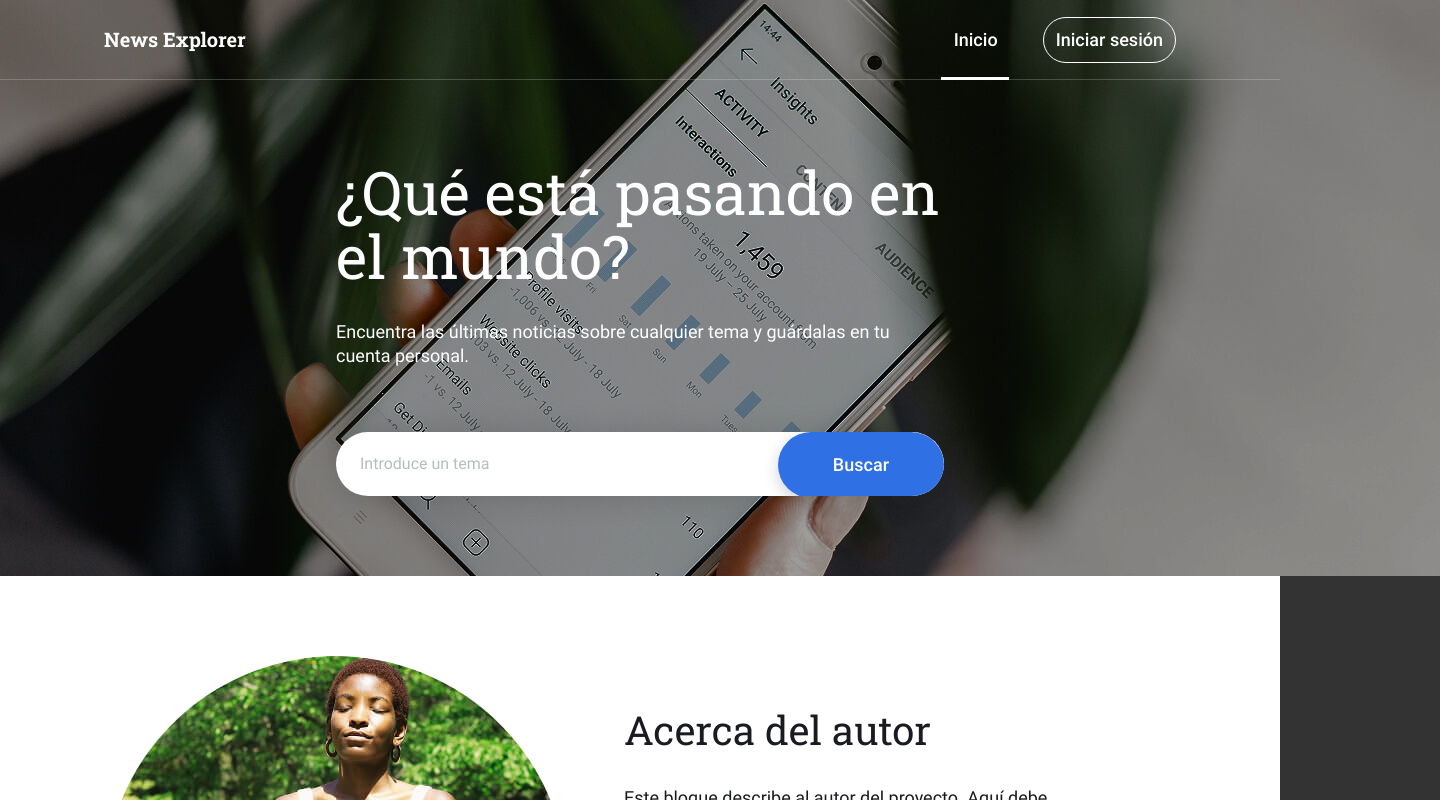
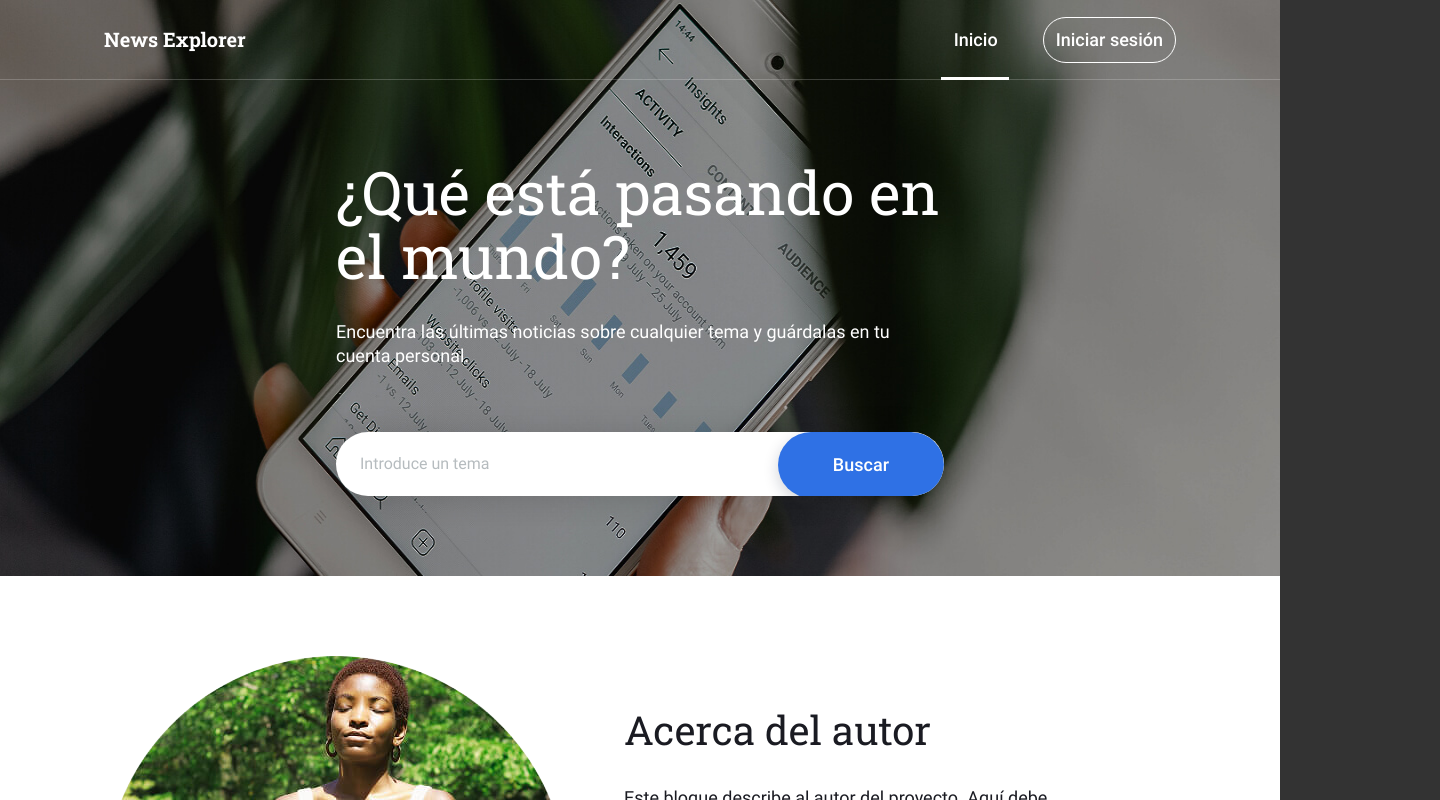
Before and after one commit to PacoZ2024/news-explorer-frontend, a React (Vite) app: page / in a window 1280 px wide. Shown: the top 800 px of the page, 1440 px wide, since content can reach past the window. Built offline with nearby package versions, Linux system fonts and the light colour scheme.

Commit message:
fix(Search Form): Se ajusta la imagen de fondo a su anchura para evitar scroll horizontal

```diff
--- a/src/components/SearchForm/SearchForm.css
+++ b/src/components/SearchForm/SearchForm.css
@@ -2,11 +2,17 @@
   color: #ffffff;
 }
 
-.searchform__image {
+.searchform__image-container {
+  max-width: 1440px;
   height: 576px;
   position: absolute;
   top: 0;
   z-index: -1;
+}
+
+.searchform__image {
+  width: 100%;
+  height: 576px;
 }
 
 .searchform__title {
--- a/src/components/SearchForm/SearchForm.jsx
+++ b/src/components/SearchForm/SearchForm.jsx
@@ -3,11 +3,13 @@ import backgroundSearch from '../../assets/images/background-search.jpg';
 export default function SearchForm() {
   return (
     <div className='searchform'>
-      <img
-        className='searchform__image'
-        alt='Imagen de fondo para formulario de búsqueda'
-        src={backgroundSearch}
-      />
+      <div className='searchform__image-container'>
+        <img
+          className='searchform__image'
+          alt='Imagen de fondo para formulario de búsqueda'
+          src={backgroundSearch}
+        />
+      </div>
       <h1 className='searchform__title'>¿Qué está pasando en el mundo?</h1>
       <p className='searchform__paragraph'>
         Encuentra las últimas noticias sobre cualquier tema y guárdalas en tu
```
